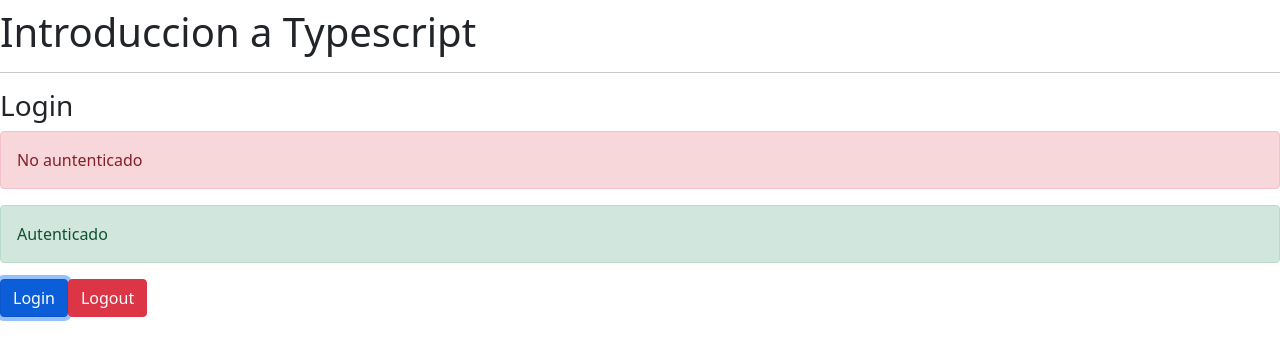
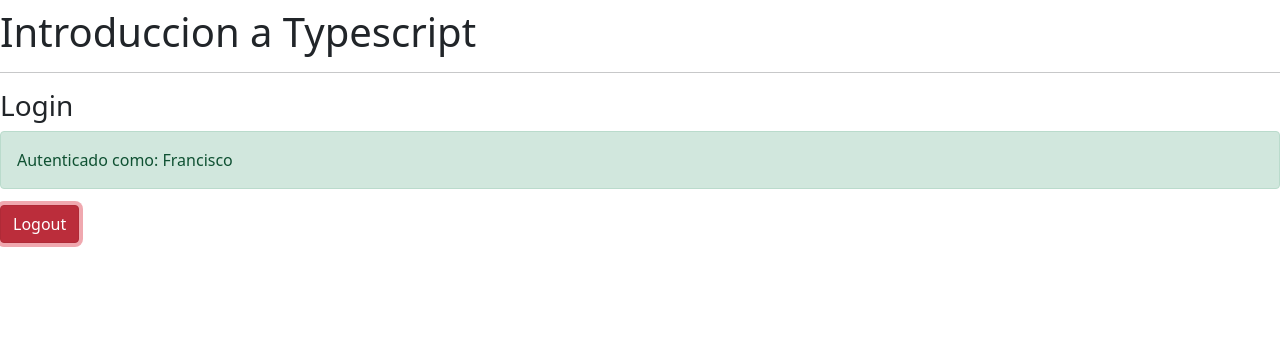
Before and after one commit to pacomgh/react-native-app-io-android, a React (Create React App) app in the folder 01-reforzamiento/: page / in a window 1280 px wide. Both pictures are taken after a click on the button "Login". Shown: the top 360 px of the page. Built offline with nearby package versions, Linux system fonts and the light colour scheme.

Commit message:
add login states

```diff
--- a/01-reforzamiento/src/components/Login.tsx
+++ b/01-reforzamiento/src/components/Login.tsx
@@ -1,3 +1,4 @@
+import { type } from "os";
 import { useEffect, useReducer } from "react";
 
 interface AuthState{
@@ -14,7 +15,14 @@
     nombre: ''
 }
 
-type AuthAction = { type: 'logout' }
+type LoginPayload = {
+    username: string,
+    nombre: string
+}
+
+type AuthAction =
+    | { type: 'logout' }
+    | { type: 'login', payload: LoginPayload};
 
 //la accion modifica el state
 const authReducer = (state: AuthState, action: AuthAction): AuthState  =>{//regresa siempre un tipo de estado igual al initialstate
@@ -25,6 +33,19 @@
                 token: null,
                 username: '',
                 nombre: ''
+            }
+            break;
+        case 'login'://1. implementamos el reducer
+            const { nombre, username } = action.payload;
+            return {
+                validando: false,
+                token: 'ACB123',
+                //nomenclatura desestructurada
+                nombre,
+                username
+                //nomnclatura sin desetructurar
+                //nombre: action.payload.nombre,
+                //username: action.payload.username
             }
             break;
 
@@ -38,13 +59,23 @@
 
 export const Login = () => {
     //desestructuramos con {valor}
-    const [{validando}, dispatch] = useReducer(authReducer, initialState);
+    const [{validando, token, nombre}, dispatch] = useReducer(authReducer, initialState);
     //useeffect
     useEffect(() => {
         setTimeout(() => {
             dispatch({ type: 'logout'});
         }, 1500);
     }, []);
+    //2. regresamos el estado
+    const login = () => {
+        dispatch({
+            type: 'login',
+            payload: {
+                nombre: 'Francisco',
+                username: 'pacomgh'
+            }
+        });
+    }
 
     if (validando) {
         return(//retornamos un jsx, por eso usamos parentesis
@@ -61,22 +92,30 @@
     return (
         <>
             <h3>Login</h3>
+            {
+                ( token )
+                ? <div className="alert alert-success">Autenticado como: {nombre}</div>
+                : <div className="alert alert-danger">No auntenticado</div>
+            }
 
-            <div className="alert alert-danger">
-                No auntenticado
-            </div>
+            {
+                (token)
+                ? (
+                    <button className="btn btn-danger">
+                        Logout
+                    </button>
+                )
+                : (
+                    <button className="btn btn-primary"
+                    onClick= {login}>
+                        Login
+                    </button>
+                )
 
-            <div className="alert alert-success">
-                Autenticado
-            </div>
+            }
 
-            <button className="btn btn-primary">
-                Login
-            </button>
 
-            <button className="btn btn-danger">
-                Logout
-            </button>
+
         </>
     )
 }
```
